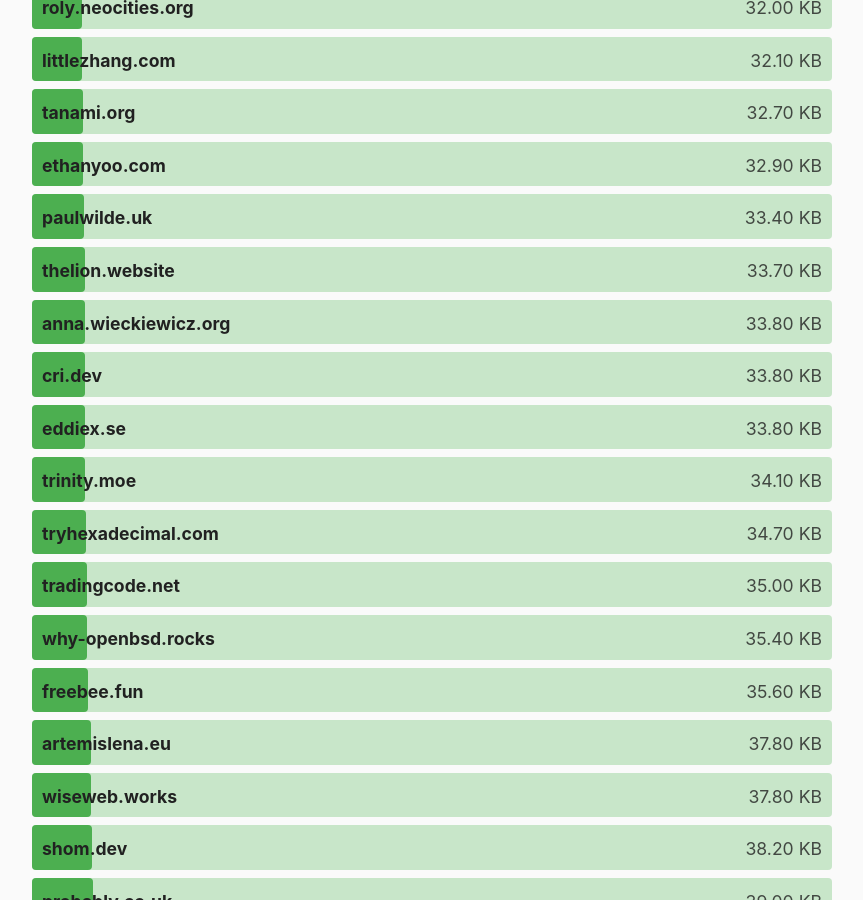
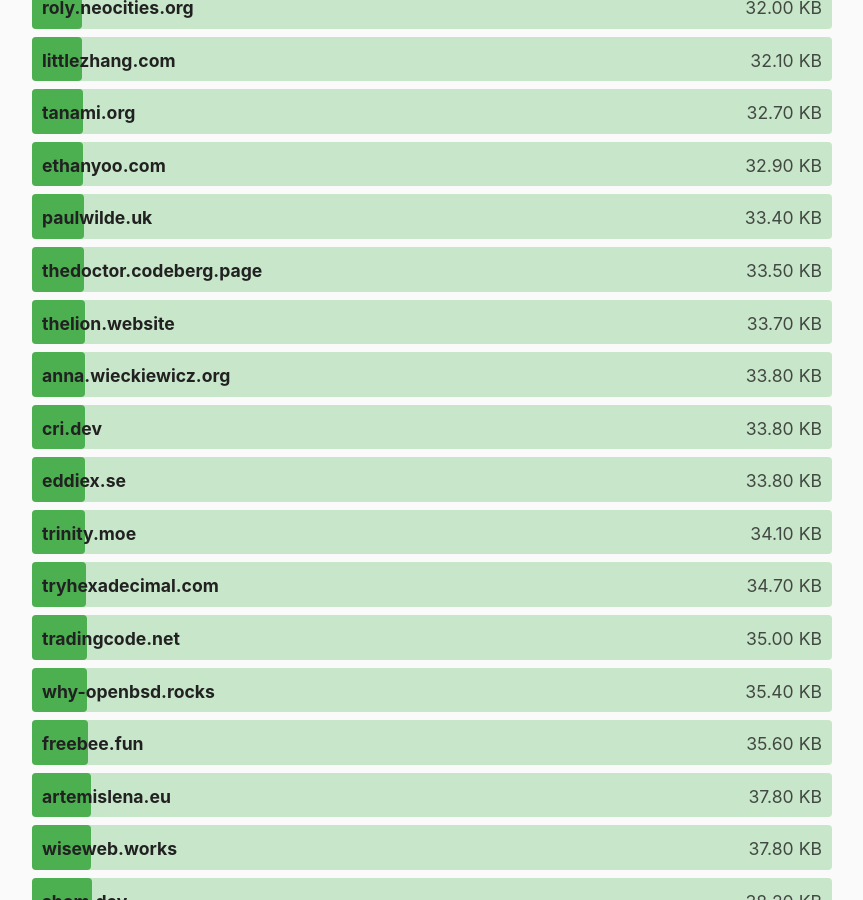
Before and after one commit to kevquirk/512kb.club, a Jekyll site: the page built from index.md, in a window 1280 px wide and 900 px high, scrolled down 8531 px. Shown: the whole window, without its empty margins (208-1071 px from the left). Built offline with Jekyll 4.4.1, drawn with Linux system fonts in a browser that asks for light colours.

Commit message:
added my site

```diff
--- a/_data/sites.yml
+++ b/_data/sites.yml
@@ -1778,6 +1778,11 @@
   size: 53.2
   last_checked: 2021-12-07
 
+- domain: thedoctor.codeberg.page
+  url: https://thedoctor.codeberg.page/
+  size: 33.5
+  last_checked: 2022-03-04
+
 - domain: thejollyteapot.com
   url: https://thejollyteapot.com/
   size: 6.79
```
